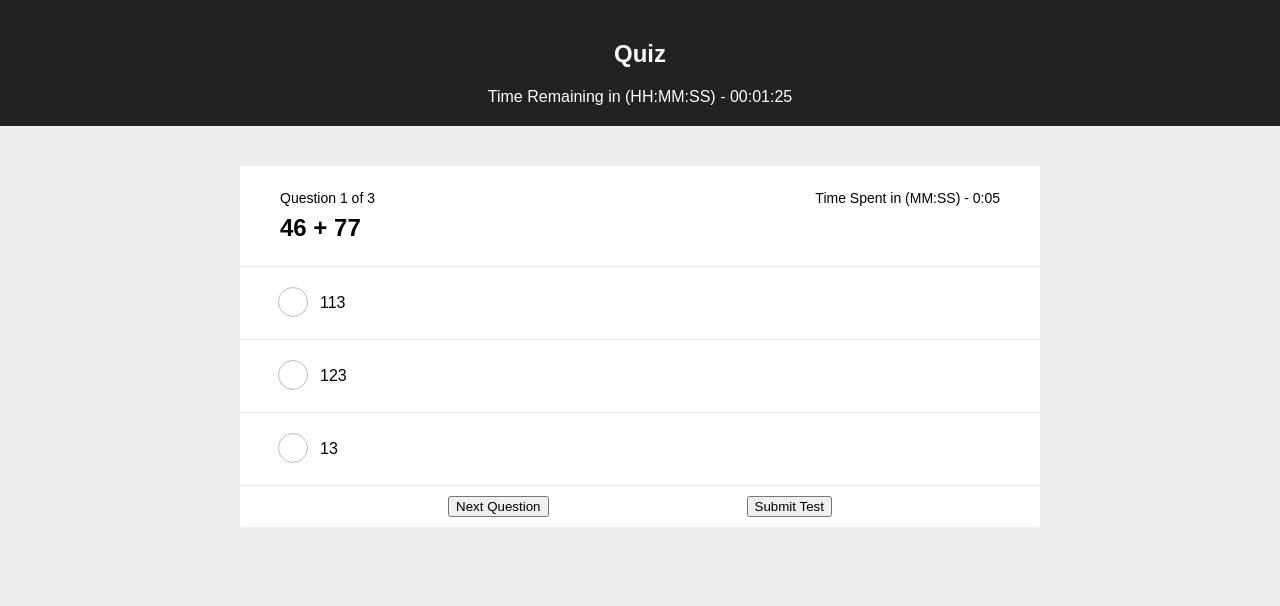
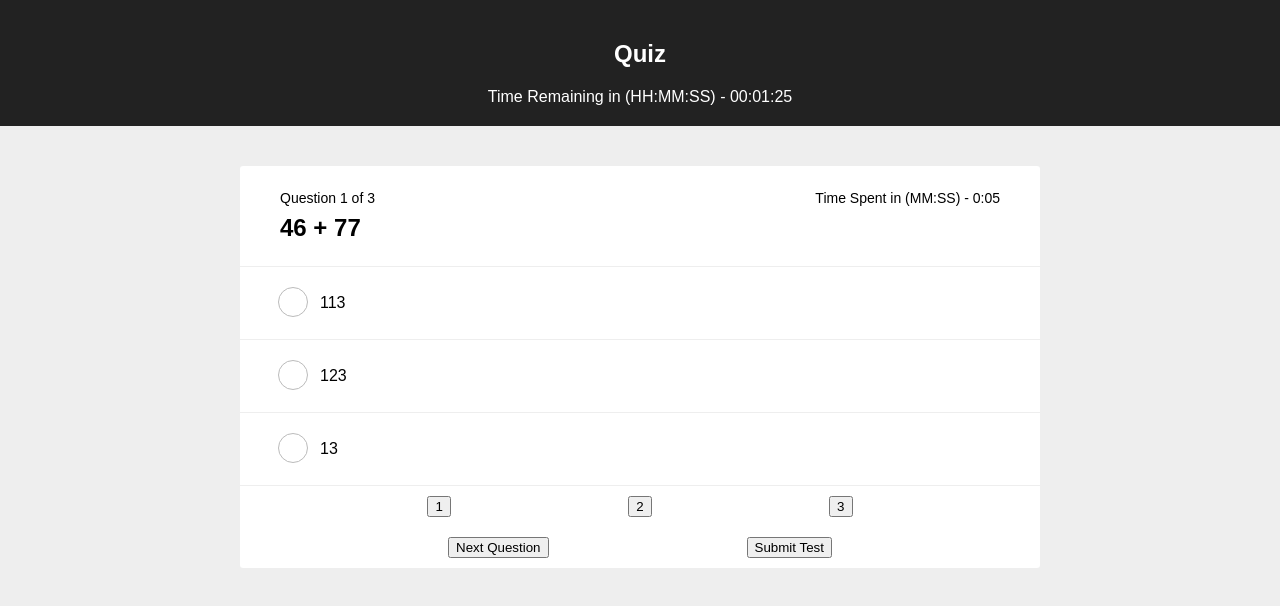
Before and after one commit to RohitShedage/PracticeTests, a React (Create React App) app: page / in a window 1280 px wide. Shown: the top 606 px of the page. Built offline with nearby package versions, Linux system fonts and the light colour scheme.

Commit message:
Add Question Navigation

```diff
--- a/src/components/Controls.js
+++ b/src/components/Controls.js
@@ -3,6 +3,14 @@ import { connect } from "react-redux";
 
 const Controls = props => {
   return (
+    <>
+      <div className="controls">
+        {props.questionIds.map(id => (
+          <button onClick={() => props.goToQuestion(Number(id))}>
+            {Number(id) + 1}
+          </button>
+        ))}
+      </div>
       <div className="controls">
         {props.questionId !== 1 && (
           <button onClick={props.onPreviousQuestion}>Previous Question</button>
@@ -12,20 +20,23 @@ const Controls = props => {
         )}
         <button onClick={props.onSubmitTest}>Submit Test</button>
       </div>
+    </>
   );
 };
 
 const mapStateToProps = state => {
   return {
     questionId: state.counter + 1,
-    questionTotal: state.questions.length
+    questionTotal: state.questions.length,
+    questionIds: Object.keys(state.userData)
   };
 };
 
 const mapDispatchToProps = dispatch => {
   return {
     onNextQuestion: () => dispatch({ type: "NEXT_QUESTION" }),
-    onPreviousQuestion: () => dispatch({ type: "PREV_QUESTION" })
+    onPreviousQuestion: () => dispatch({ type: "PREV_QUESTION" }),
+    goToQuestion: id => dispatch({ type: "GO_TO_QUESTION", payload: id })
   };
 };
 export default connect(
--- a/src/reducers/counter.js
+++ b/src/reducers/counter.js
@@ -4,6 +4,8 @@ const counter = (state = 0, action) => {
       return state + 1;
     case "PREV_QUESTION":
       return state - 1;
+    case "GO_TO_QUESTION":
+      return action.payload;
     default:
       return state;
   }
```
Lines whose indentation alone changed are shown as unchanged.
